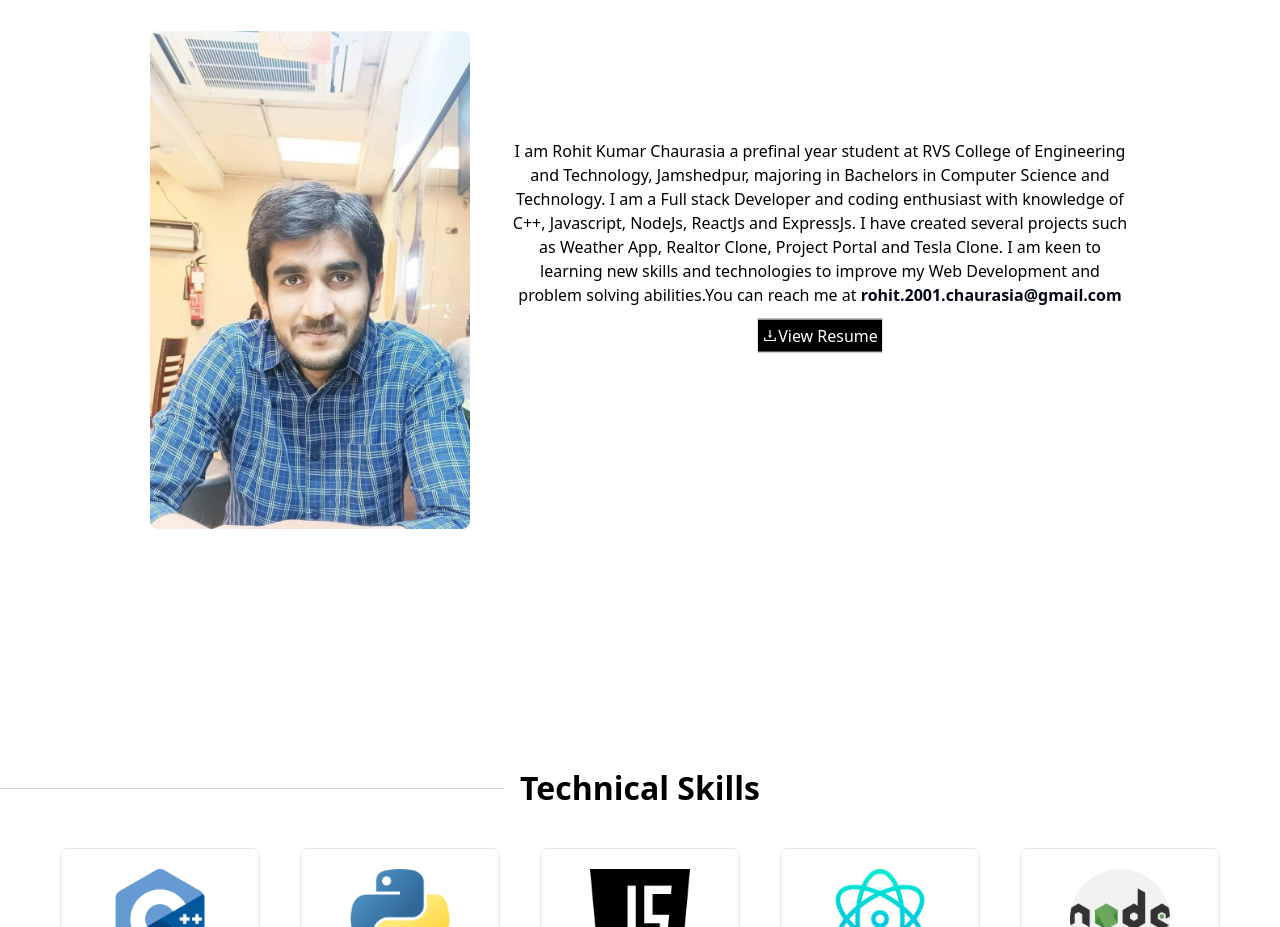
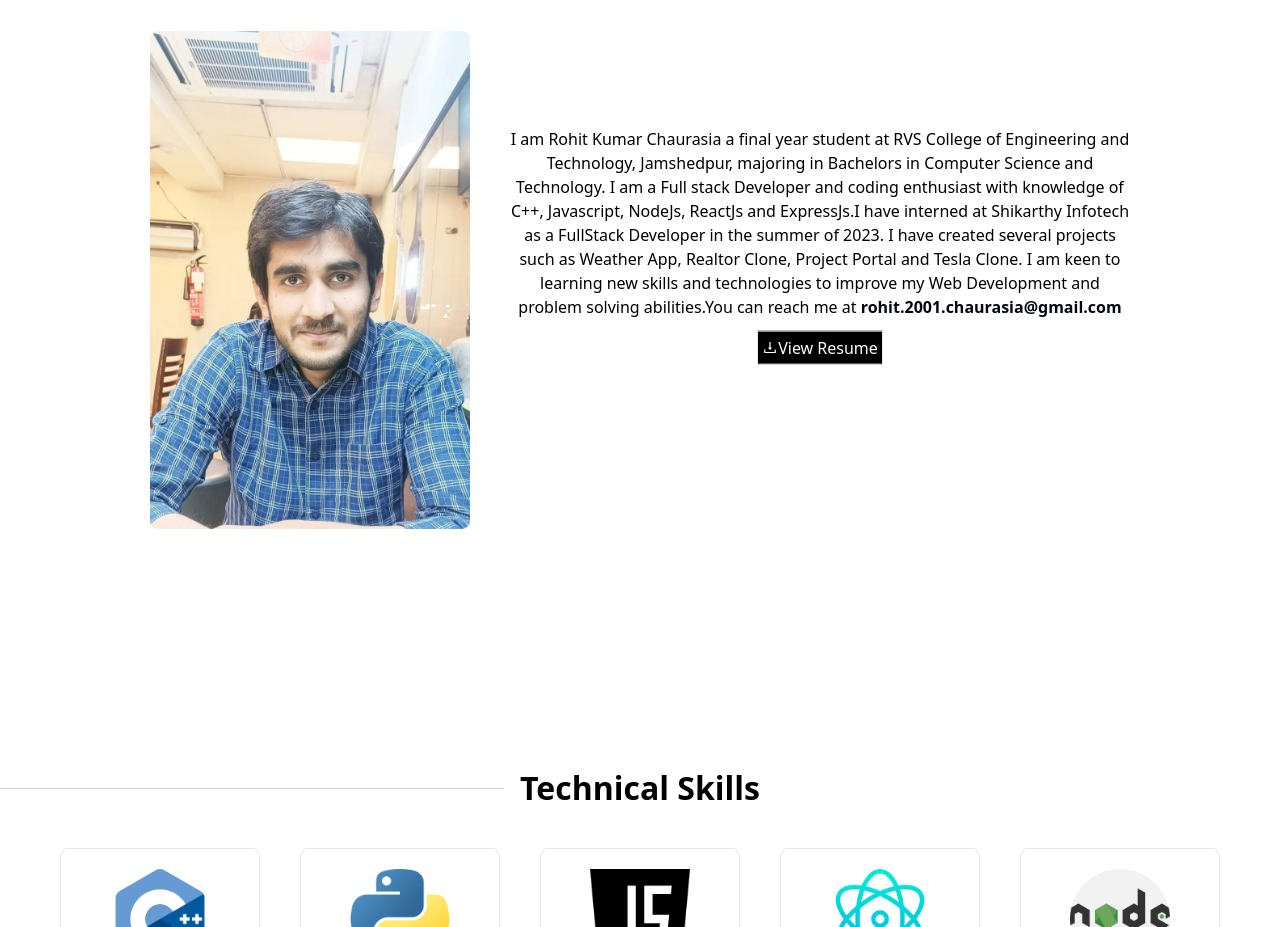
Before and after one commit to Rohit-kr-17/Portfolio, a React (Create React App) app: page / in a window 1280 px wide. Shown: the part 980-1907 px from the top of the page. Built offline with nearby package versions, Linux system fonts and the light colour scheme; a web font is replaced by a local one.

Commit message:
Updated about

```diff
--- a/src/Components/About.jsx
+++ b/src/Components/About.jsx
@@ -45,14 +45,16 @@ function About() {
 
 					<div className="pt-5 flex items-center justify-center flex-col w-[50vh] md:w-[50%] md:ml-5 pl-5">
 						<div className="">
-							I am Rohit Kumar Chaurasia a prefinal year student at RVS College
-							of Engineering and Technology, Jamshedpur, majoring in Bachelors
-							in Computer Science and Technology. I am a Full stack Developer
-							and coding enthusiast with knowledge of C++, Javascript, NodeJs,
-							ReactJs and ExpressJs. I have created several projects such as
-							Weather App, Realtor Clone, Project Portal and Tesla Clone. I am
-							keen to learning new skills and technologies to improve my Web
-							Development and problem solving abilities.You can reach me at{" "}
+							I am Rohit Kumar Chaurasia a final year student at RVS College of
+							Engineering and Technology, Jamshedpur, majoring in Bachelors in
+							Computer Science and Technology. I am a Full stack Developer and
+							coding enthusiast with knowledge of C++, Javascript, NodeJs,
+							ReactJs and ExpressJs.I have interned at Shikarthy Infotech as a
+							FullStack Developer in the summer of 2023. I have created several
+							projects such as Weather App, Realtor Clone, Project Portal and
+							Tesla Clone. I am keen to learning new skills and technologies to
+							improve my Web Development and problem solving abilities.You can
+							reach me at{" "}
 							<a
 								className=" text-slate-950 font-bold hover:text-red-400"
 								href="mailto:rohit.2001.chaurasia@gmail.com"
```
